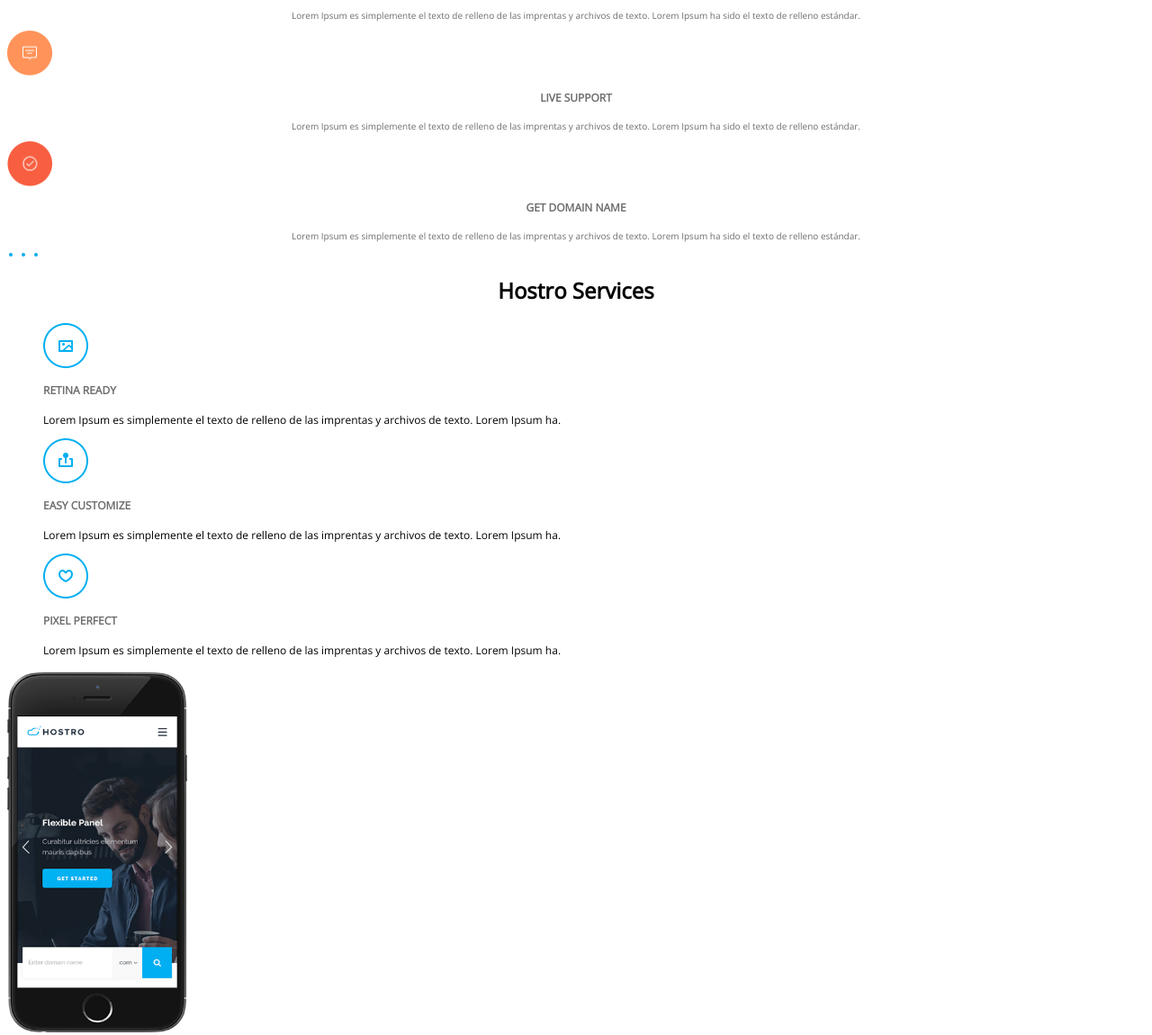
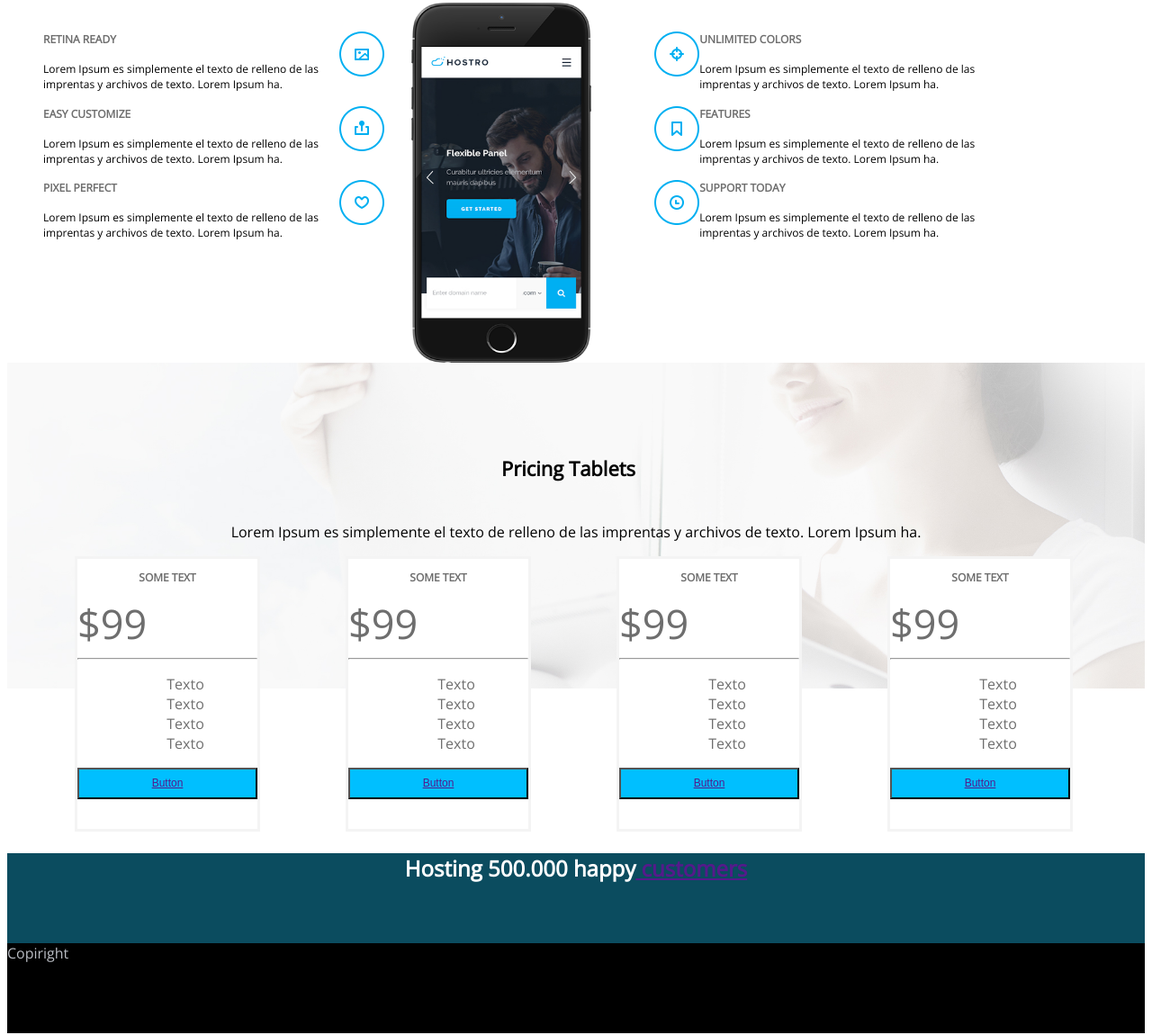
Before and after one commit to Florencia-algieri/primer-sitio, a plain HTML site: page index.html in a window 1280 px wide. Shown: the part 818-1968 px from the top of the page at 90% size. Drawn offline with nearby package versions, Linux system fonts and the light colour scheme.

Commit message:
flotacion

```diff
--- a/estilo.css
+++ b/estilo.css
@@ -67,18 +67,19 @@ img
 #navegacion {
 	float:right;
 }
-
+#busqueda
 .buscar{
 	height: 50px;
 	width: 600px;
 	float: center;
-	display: block;
+	/*display: block;*/
 
 }
 #icons
 img{
 	height: 50px;
     width: 50px;
+    margin-left: 129px;
 }
 #icons
 h4{
@@ -111,6 +112,11 @@ ul{
 
 h1 {
 	text-align: center;
+	margin-top: 30px;
+	margin-bottom: 30px;
+}
+#feature{
+	float: left;
 }
 #features-1
 p{
@@ -130,18 +136,27 @@ color: #6E6E6E;
 text-align: left;
 
 }
-
+.icons-feature{
+	float: right;
+}
+.icons-feature-rig{
+	float: left;
+}
 #telefono
 img{
 	width: 200px;
     height: 400px;
+    float: left;
+    margin-left: 30px;
+    margin-right: 30px;
 }
 
 .plan{
 	width: 200px;
-	height: 400px;
+	height: 300px;
 	color: #f4f4f4;
 	border-style: solid;
+	background-color: #fff;
 }
 .plan
 h3{
@@ -166,6 +181,10 @@ text-align: center;
 
 }
 
+#plans p{
+	    margin-top: -185px;
+	    text-align: center;
+}
 button{
 	width: 200px;
     height: 35px;
@@ -180,3 +199,78 @@ button{
 	color: #fff;
 	text-align: center;
 }
+
+#site-footer{
+	height: 100px;
+	background-color: #000;
+	color: #babdc4;
+}
+
+
+.conteiner{
+	position: relative;
+	display: block;
+
+	width: 100%;
+	overflow: relative;
+
+
+}
+
+.col-sm-3{
+	width: 25%;
+	float: left;
+}
+
+
+.conteiner .dot{
+	margin: auto;
+}
+.feature-list{
+	width: 30%;
+	float: left;
+}
+
+.conteiner-prices{
+	position: relative;
+	display: block;
+	width: 100%;
+	padding-bottom: 310px;
+
+
+}
+
+.plan{
+	float: left;
+	position: relative;
+	display: block;
+	margin-left: 75px;
+	margin-right: 20px;
+}
+.contenedor{
+	position: relative;
+	display: block;
+	border: 1px solid red;
+	width: 50%;
+	overflow: hidden;
+
+
+}
+
+.caja-1{
+	position: relative;
+	width: 25%;
+	height: 15px;
+	padding: 10px;
+	box-sizing: border-box;
+	display: block;
+	border: 3px solid blue;
+
+}
+
+.caja.izq{
+	float: left;
+}
+.caja.der{
+	float: right;
+}
--- a/index.html
+++ b/index.html
@@ -61,26 +61,26 @@
   </section>
                     <main>
 
-                        <section id="features-1">
+                        <section id="features-1" class="conteiner">
 
                                 <header>
-                                    <img class="dot" src="icons/threedot.png">
+                                 <!--   <img class="dot" src="icons/threedot.png"> -->
                                     <h1>Hostro Services</h1>
 
                                 </header>
                                 <ul class="feature-list">
                                     <li class="feature">
-                                        <img src="icons/ser1.png" alt="Feature">
+                                        <img src="icons/ser1.png" class="icons-feature" alt="Feature">
                                         <h4>RETINA READY</h4>
                                         <p>Lorem Ipsum es simplemente el texto de relleno de las imprentas y archivos de texto. Lorem Ipsum ha.</p>
                                     </li>
                                     <li class="feature">
-                                        <img src="icons/ser2.png" alt="Feature">
+                                        <img src="icons/ser2.png" class="icons-feature" alt="Feature">
                                         <h4>EASY CUSTOMIZE</h4>
                                         <p>Lorem Ipsum es simplemente el texto de relleno de las imprentas y archivos de texto. Lorem Ipsum ha.</p>
                                     </li>
                                     <li class="feature">
-                                        <img src="icons/ser3.png" alt="Feature">
+                                        <img src="icons/ser3.png" class="icons-feature" alt="Feature">
                                         <h4>PIXEL PERFECT</h4>
                                         <p>Lorem Ipsum es simplemente el texto de relleno de las imprentas y archivos de texto. Lorem Ipsum ha.</p>
                                     </li>
@@ -90,17 +90,17 @@
                                 </div>
                                 <ul class="feature-list">
                                     <li class="feature">
-                                        <img src="icons/ser4.png" alt="Feature">
+                                        <img src="icons/ser4.png" class="icons-feature-rig" alt="Feature">
                                         <h4>UNLIMITED COLORS</h4>
                                         <p>Lorem Ipsum es simplemente el texto de relleno de las imprentas y archivos de texto. Lorem Ipsum ha.</p>
                                     </li>
                                     <li class="feature">
-                                        <img src="icons/ser5.png" alt="Feature">
+                                        <img src="icons/ser5.png" class="icons-feature-rig" alt="Feature">
                                         <h4>FEATURES</h4>
                                         <p>Lorem Ipsum es simplemente el texto de relleno de las imprentas y archivos de texto. Lorem Ipsum ha.</p>
                                     </li>
                                     <li class="feature">
-                                        <img src="icons/ser6.png" alt="Feature">
+                                        <img src="icons/ser6.png"  class="icons-feature-rig"alt="Feature">
                                         <h4>SUPPORT TODAY</h4>
                                         <p>Lorem Ipsum es simplemente el texto de relleno de las imprentas y archivos de texto. Lorem Ipsum ha.</p>
                                     </li>
@@ -109,14 +109,14 @@
                         </section>
 
                         <section id="plans">
-                            <img class="dot" src="icons/threedot.png">
+                         <!--   <img class="dot" src="icons/threedot.png"> -->
                             <header class="banner-2">
                              <img src="images/pricing-bg.jpg">
 
                                 <h1>Pricing Tablets</h1>
                                 <p>Lorem Ipsum es simplemente el texto de relleno de las imprentas y archivos de texto. Lorem Ipsum ha.</p>
                             </header>
-                                <div class="conteiner">
+                                <div class="conteiner-prices">
                                     <div class="plan">
                                         <h3>Some text</h3>
                                         <span class="price">$99</span>
@@ -156,18 +156,32 @@
 
                                         <button><a href=""> Button</a></button>
                                     </div>
+                                       <div class="plan">
+                                        <h3>Some text</h3>
+                                        <span class="price">$99</span>
+                                        <hr>
+                                        <ul>
+                                            <li>Texto</li>
+                                            <li>Texto</li>
+                                            <li>Texto</li>
+                                            <li>Texto</li>
+                                        </ul>
+
+                                        <button><a href=""> Button</a></button>
+                                    </div>
 
 
                                 </div>
                         </section>
 
             </main>
-            <section id="customers">
+
+       <section id="customers">
                     <h2>Hosting <strong class="highligh">500.000</strong> happy<a href=""> customers </a></h2>
             </section>
 
 
-     <footer id="footer">
+    <footer id="footer">
             <div id="site-footer">
                 <div id="copiright">Copiright</div>
             </div>
@@ -194,5 +208,4 @@
      </footer>
 
 
-
 </html>
```
